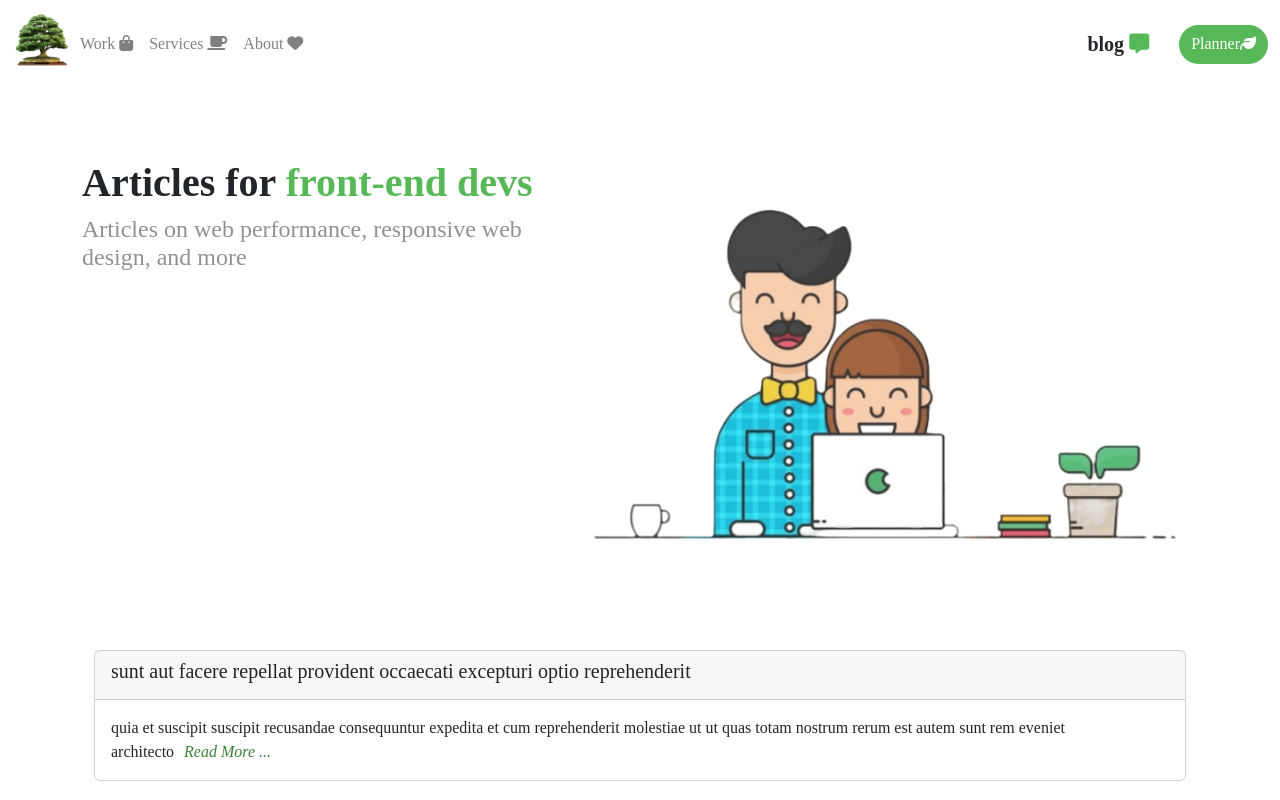
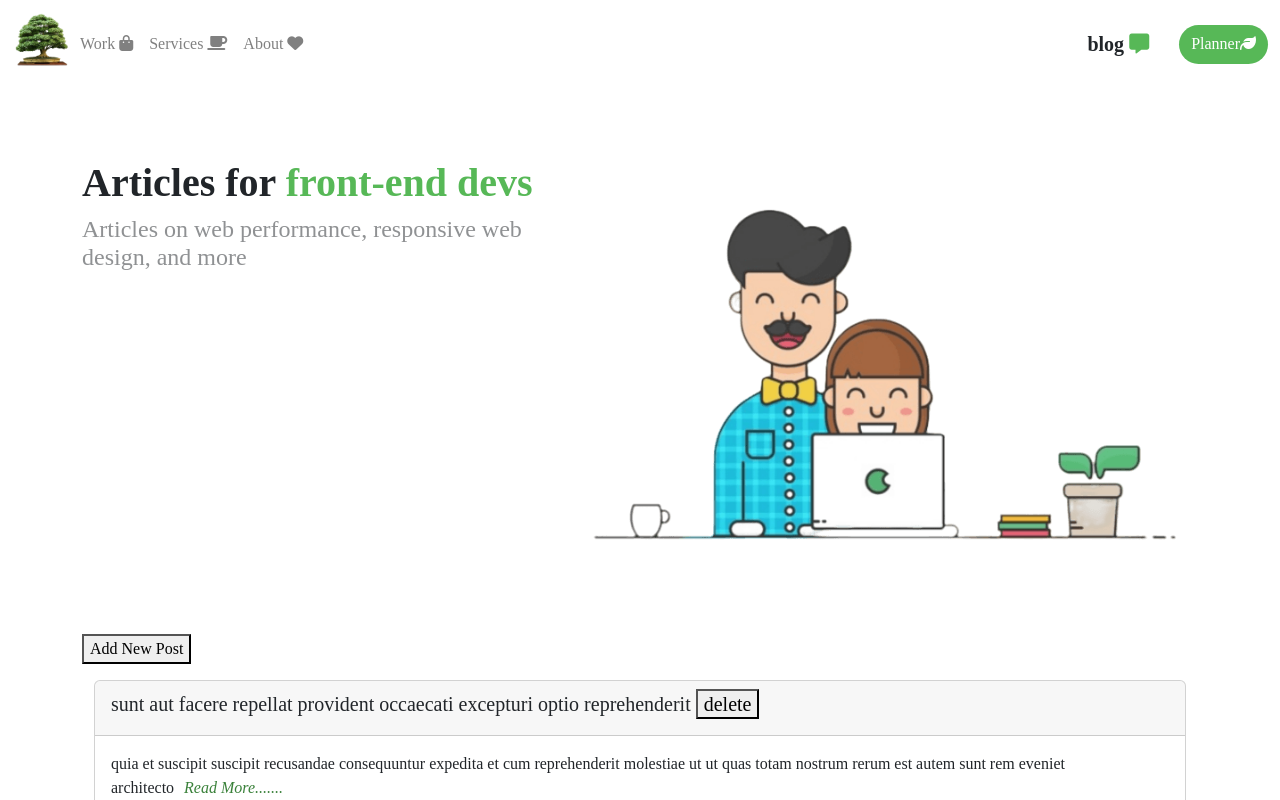
Before and after one commit to bunty-rajputt/Post-App, a React (Create React App) app: page / in a window 1280 px wide. Shown: the top 800 px of the page. Built offline with nearby package versions, Linux system fonts and the light colour scheme; a web font is replaced by a local one.

Commit message:
add and delete button add in list

```diff
--- a/package.json
+++ b/package.json
@@ -8,6 +8,7 @@
     "@testing-library/user-event": "^13.5.0",
     "react": "^18.2.0",
     "react-dom": "^18.2.0",
+    "react-modal": "^3.16.1",
     "react-router-dom": "^6.21.2",
     "react-scripts": "5.0.1",
     "web-vitals": "^2.1.4"
--- a/src/App.js
+++ b/src/App.js
@@ -1,5 +1,5 @@
 import React from 'react';
-import  Banner  from './Articles-for-Front/Articles';
+import  {Banner}  from './Articles-for-Front/Articles';
 import { Nav } from './Articles-for-Front/Nav';
 import { Routes,Route } from 'react-router-dom';
 import Detail from './Articles-for-Front/Detail';
@@ -8,10 +8,10 @@ import Detail from './Articles-for-Front/Detail';
 const App = () => {
   return (
     <>
-          <Nav/>
+      <Nav/>
       <Routes>
         <Route path='/' element={<Banner/>}/>
-        <Route path="/Detail/:id" element={<Detail />} />
+        <Route path="/readmore/:id" element={<Detail />} />
       </Routes>
 
     </>
--- a/src/Articles-for-Front/Articles.js
+++ b/src/Articles-for-Front/Articles.js
@@ -1,8 +1,29 @@
-import React from 'react';
-import Data from "./Data";
 import './style.css';
 import Baners from "../Images/Banner.png";
-const Banner = () => {
+// import { useNavigate } from "react-router-dom";
+import  { useState } from 'react';
+import { Link } from 'react-router-dom';
+import data from './Data'
+export const Banner = () => {
+  const [post,setPost]=useState(data);
+  const handleadd=() => {
+    const newPost={id:101,title:"new",body:"new post"}
+    setPost( [...post, newPost]);
+  }
+  // const navigate = useNavigate();
+
+  // const handleClick = ((data) => {
+  //   if (data) {
+  //     navigate(`/Detail/${data.id}`, { state:data });
+  //     localStorage.setItem("Data", JSON.stringify(data))
+  //   }
+  // })
+  const handledelete =(id)=>{
+  console.log(id)
+    const update=post.filter(post =>post.id !==id)
+    setPost(update)
+    console.log(update)
+  }
 
   return (
     <div className='container'>
@@ -15,9 +36,31 @@ const Banner = () => {
           <img src={Baners} className='img-fluid' style={{ width: "" }} alt="Banner" />
         </div>
       </div>
-      <Data/>
+      <div>
+      {/* Render your existing posts here */}
+
+      <button onClick={handleadd}>Add New Post</button>
+    </div>
+      {post.map((list) => {
+
+        return(
+      <div className="container" key={list.id}>
+        <div className="row">
+          <div className="col-md-12">
+            <div className="card my-3">
+              <div className="card-header">
+                <h5 className="card-title">{list.title} <button onClick={()=>handledelete(list.id)}>delete</button></h5>
+              </div>
+              <div className="card-body">
+                {/* <p className="card-text">{list.body}Use Link to navigate to BlogDetail */}
+              {/* <span className="read-more" onClick={() => handleClick(list)} >Read More ...</span></p> */}
+              <p className='card-text'>{list.body}<span className='read-more'><Link to={`/readmore/${list.id}`}>Read More.......</Link></span></p>
+              </div>
+            </div>
+          </div>
+        </div>
+      </div>
+    )})}
     </div>
   );
 };
-
-export default Banner;
--- a/src/Articles-for-Front/Data.jsx
+++ b/src/Articles-for-Front/Data.jsx
@@ -1,6 +1,4 @@
-import { useNavigate } from "react-router-dom";
-import  './style.css';
-const Data = () => {
+
 
 
   let data = [
@@ -606,37 +604,4 @@ const Data = () => {
     }
   ]
 
-  const student=['ali',"hanan",'manan']
-  const navigate = useNavigate();
-
-  const handleClick = ((data) => {
-    if (data) {
-      navigate(`/Detail/${data.id}`, {state:{ key:data ,key2:student}});
-      localStorage.setItem("Data", JSON.stringify(data))
-    }
-  })
-  return (
-    <>
-      {data.map((list, index) => (
-        <div className="container" key={index}>
-          <div className="row">
-            <div className="col-md-12">
-              <div className="card my-3">
-                <div className="card-header">
-                  <h5 className="card-title">{list.title}</h5>
-                </div>
-                <div className="card-body">
-                  <p className="card-text">{list.body}{/* Use Link to navigate to BlogDetail */}
-                <span className="read-more" onClick={() => handleClick(list)} >Read More ...</span></p>
-                </div>
-              </div>
-            </div>
-          </div>
-        </div>
-      ))}
-      </>
-  );
-
-}
-
-export default Data;
+export default data;
--- a/src/Articles-for-Front/Detail.jsx
+++ b/src/Articles-for-Front/Detail.jsx
@@ -1,10 +1,13 @@
 // detail
 import React from 'react';
-import { useLocation, } from 'react-router-dom';
+// import { useLocation, } from 'react-router-dom';
+import {useParams} from "react-router-dom";
+import data from './Data';
 
 const Detail = () => {
-  const {state} =useLocation();
- console.log(state,"new---")
+  // const {state} =useLocation();
+let {id}=useParams();
+const cardData=data.find(cardData=>String(cardData.id)===id);
 
   return (
     <div>
@@ -13,11 +16,10 @@ const Detail = () => {
             <div className="col-md-12">
               <div className="card my-3">
                  <div className="card-body">
-                <h2 className="card-title">{state.key.title}</h2>
-                <p className="card-text">{state.key.body}</p>
-                <p className="card-text">{state.key.id}</p>
-                 <p className="card-text">{state.key.userId}</p>
-                <p>{state.key2}</p>
+                <h2 className="card-title">{cardData.title}</h2>
+                <p className="card-text">{cardData.body}</p>
+                <p className="card-text">{cardData.id}</p>
+                 <p className="card-text">{cardData.userId}</p>
                  </div>
               </div>
             </div>
--- a/src/Articles-for-Front/style.css
+++ b/src/Articles-for-Front/style.css
@@ -51,12 +51,13 @@
     color: rgb(87, 184, 87);
  }
  /* listing start here */
- .card .read-more{
+ .card .read-more a{
    color: rgb(58, 129, 58);;
    font-style: italic;
    margin-left: 10px;
+   text-decoration: none;
  }
- .card .read-more:hover{
+ .card .read-more a:hover{
    cursor: pointer;
    color: rgb(87, 184, 87);
  }
```
Also changed, not shown: 1 other file (tests, documents, lock files or other folders).
